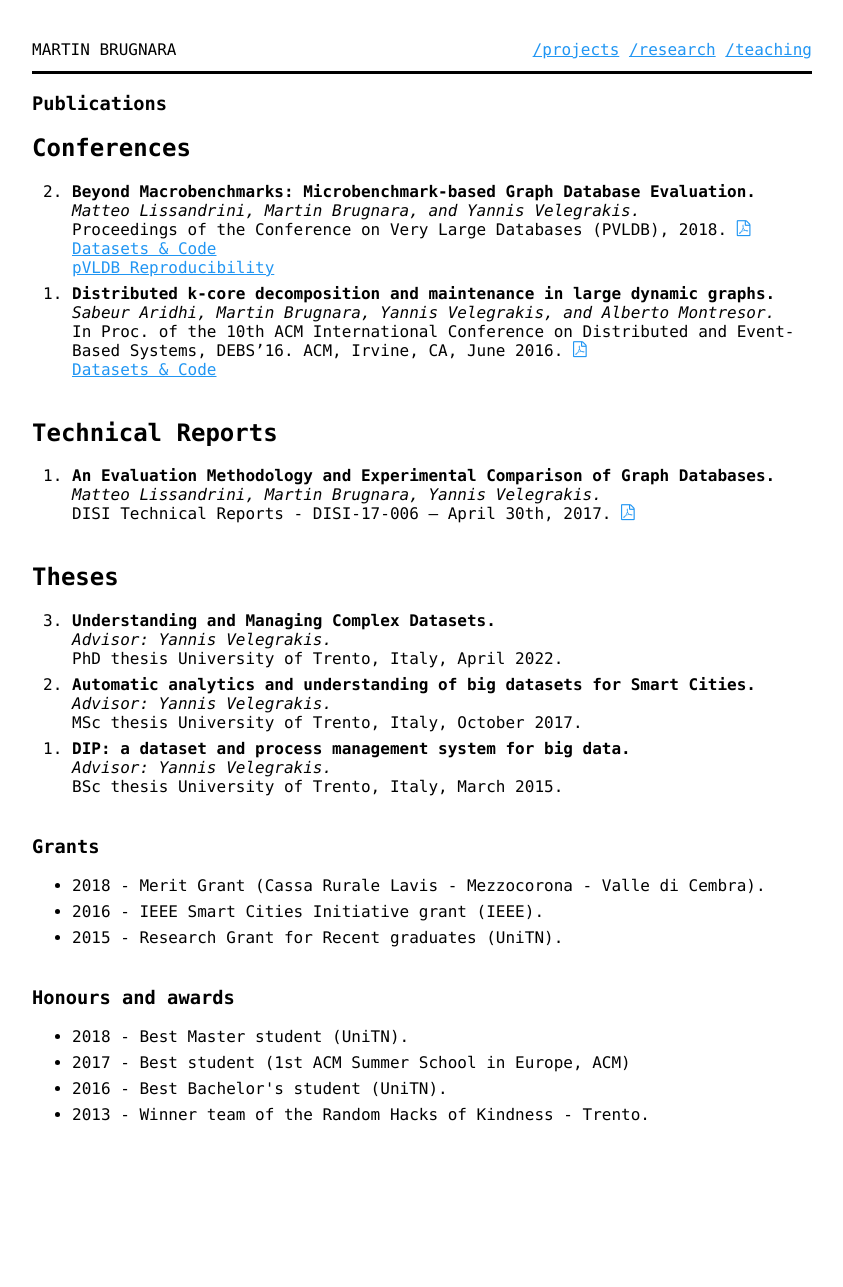
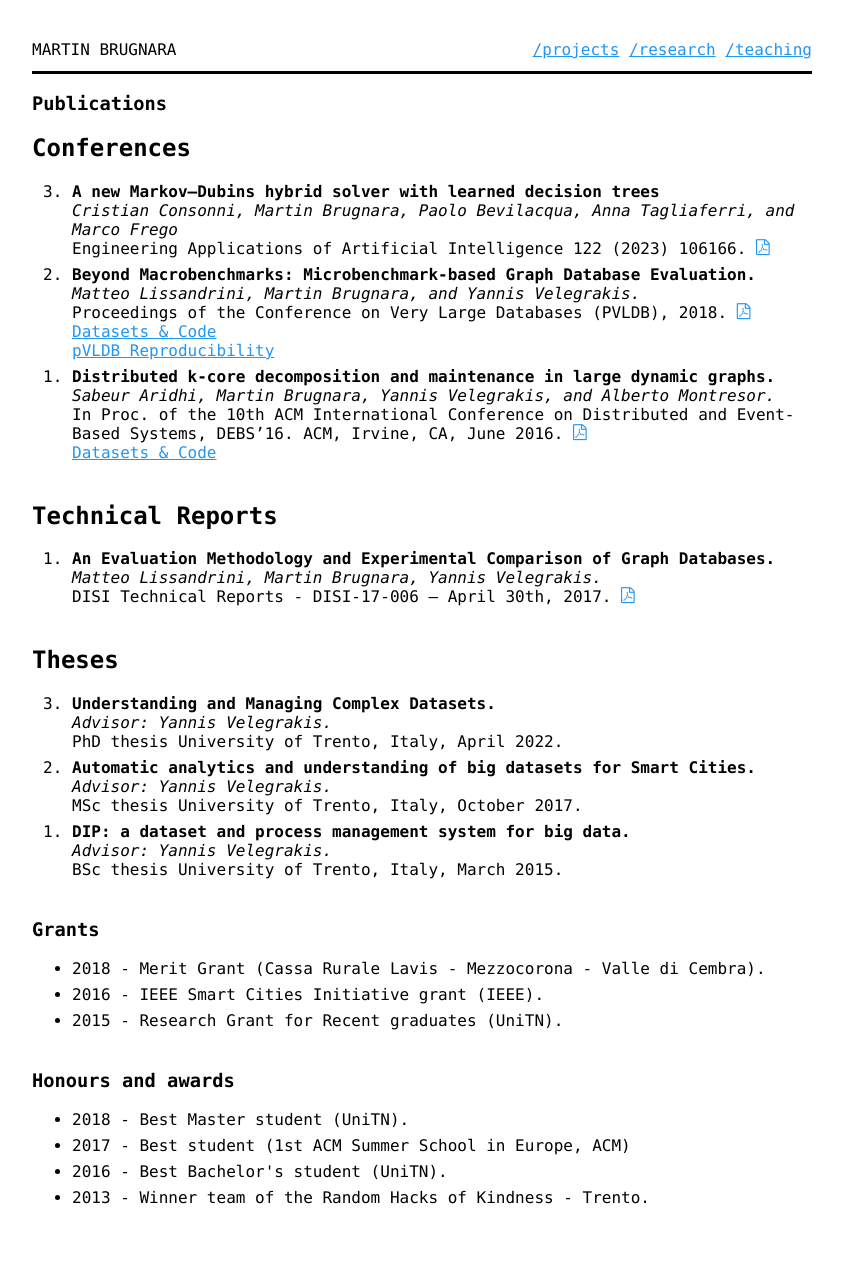
Before and after one commit to MartinBrugnara/martinbrugnara.github.io, a Jekyll site: the page built from research.html, in a window 1280 px wide. Shown: the whole page, without its empty margins (218-1061 px from the left). Built offline with Jekyll 4.4.1, drawn with Linux system fonts in a browser that asks for light colours; some web fonts are replaced; before the commit the page ends 1204 px from its top, so only the background shows below that.

Commit message:
add dubins

```diff
--- a/research.html
+++ b/research.html
@@ -9,7 +9,13 @@ title: Research
         </header>
         <h2>Conferences</h2>
         <ol class="pub" reversed>
-            <!-- TODO: protomet-etn.eu -->
+            <li id="markov-dubins">
+                <span class="ptitle">A new Markov–Dubins hybrid solver with learned decision trees</span>
+                <span class="author">Cristian Consonni, Martin Brugnara, Paolo Bevilacqua, Anna Tagliaferri, and Marco Frego</span>
+                <span class="meta">Engineering Applications of Artificial Intelligence 122 (2023) 106166.
+                    <a href="https://www.sciencedirect.com/science/article/pii/S0952197623003500?via%3Dihub"><i class="icon-file-pdf-o" aria-hidden="true"><span class="sr">PDF</span></i></a>
+                </span>
+            </li>
 
             <li id="graph-benchmark-vldb19">
                 <span class="ptitle">Beyond Macrobenchmarks: Microbenchmark-based Graph Database Evaluation.</span>
```
